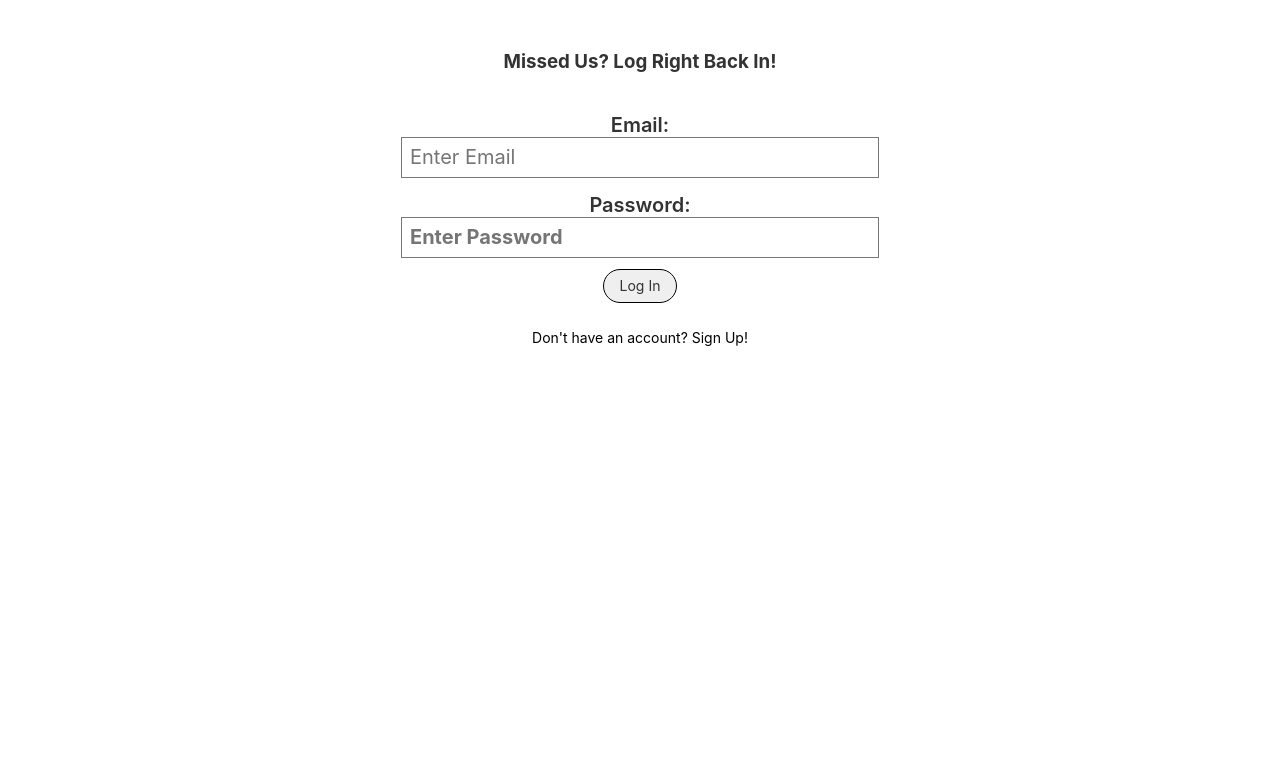
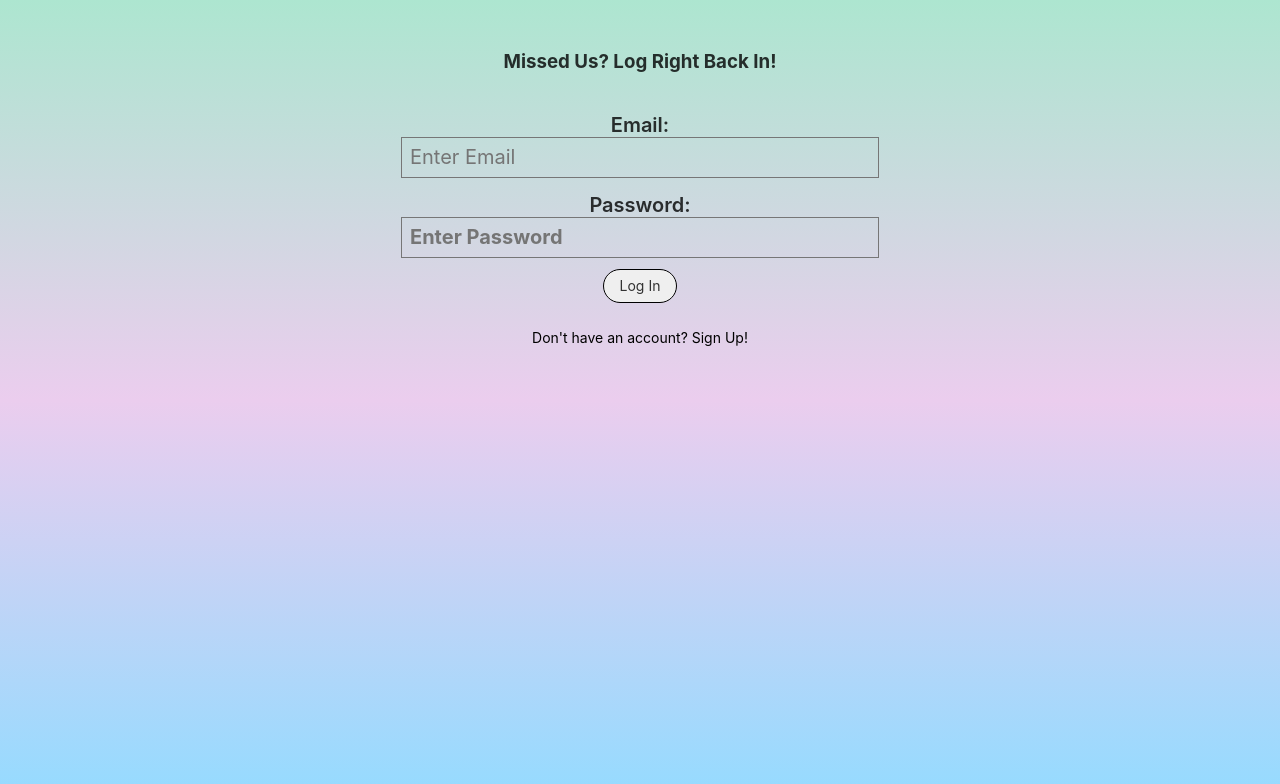
Before and after one commit to blakelower/expat-journal-new, a React (Create React App) app: page /login in a window 1280 px wide. Shown: the top 784 px of the page. Built offline with nearby package versions, Linux system fonts and the light colour scheme.

Commit message:
updated colors

```diff
--- a/src/App.css
+++ b/src/App.css
@@ -3,12 +3,31 @@
 }
 
 .back{
-  /* background-image: url(./components/images/grad.jpg);
-   */
    background: linear-gradient(#E0BBE4, #D291BC, #FFDFD3);
    padding-bottom: 30px;
    padding-top: 10px;
    min-height: 100vh;
+}
+
+.add{
+  background: linear-gradient(#afff94, #fdfd96, #94dbff);
+  padding-bottom: 30px;
+  padding-top: 10px;
+  min-height: 100vh;
+}
+
+.backg{
+  background: linear-gradient(#afff94, #fdfd96, #94dbff);
+  padding-bottom: 30px;
+  padding-top: 10px;
+  min-height: 100vh;
+}
+
+.up{
+  background: linear-gradient(#ade6d0, #ebcdee, #94dbff);
+  padding-bottom: 30px;
+  padding-top: 10px;
+  min-height: 100vh;
 }
 
 .App-logo {
--- a/src/components/Login.js
+++ b/src/components/Login.js
@@ -24,7 +24,7 @@ function Login(props) {
   };
 
   return (
-    <div className="pa4 black-80">
+    <div className="pa4 black-80 up">
       {props.isLoading && (
        <Loader
         type="Puff"
--- a/src/components/addPost.js
+++ b/src/components/addPost.js
@@ -51,7 +51,7 @@ function AddPost(props) {
   };
 
   return (
-    <div>
+    <div className="add">
       <h3> Add A New Post From Your Super Fun Adventure! </h3>
       <form ref={formElement}>
         <input name="image_url" type="file" onChange={upload}/>
--- a/src/components/postList.js
+++ b/src/components/postList.js
@@ -2,8 +2,6 @@ import React, { useEffect } from "react";
 import { useHistory, Link } from "react-router-dom";
 import { connect } from "react-redux";
 import { getPost } from "../actions/actionCreators";
-import './styles/tachyon.css';
-
 
 function PostList(props) {
   const history = useHistory();
--- a/src/components/postPage.js
+++ b/src/components/postPage.js
@@ -22,7 +22,7 @@ function PostPage(props) {
   }
 
   return (
-    <div>
+    <div className="add">
         <Link to={"/postlist"}>
           <button className="f6 grow no-underline br-pill ba ph3 pv2 mb2 dib dark-gray">Go Home</button>
         </Link>
--- a/src/components/signup.js
+++ b/src/components/signup.js
@@ -29,7 +29,7 @@ function SignUp(props) {
   };
 
   return (
-    <div className="pa4 black-80">
+    <div className="pa4 black-80 up">
       <h3>New to Expat Journal? Signup Today!</h3>
       <form className="measure center" onSubmit={onSign}>
         <fieldset id="sign_up" class="ba b--transparent ph0 mh0">
--- a/src/components/updatePost.js
+++ b/src/components/updatePost.js
@@ -48,7 +48,7 @@ function UpdatePost(props) {
     history.go(-1);
   };
   return (
-    <div>
+    <div className="add">
       <h3>Update Post</h3>
       <form onSubmit={onSubmit}>
         <form ref={formElement}>
```
